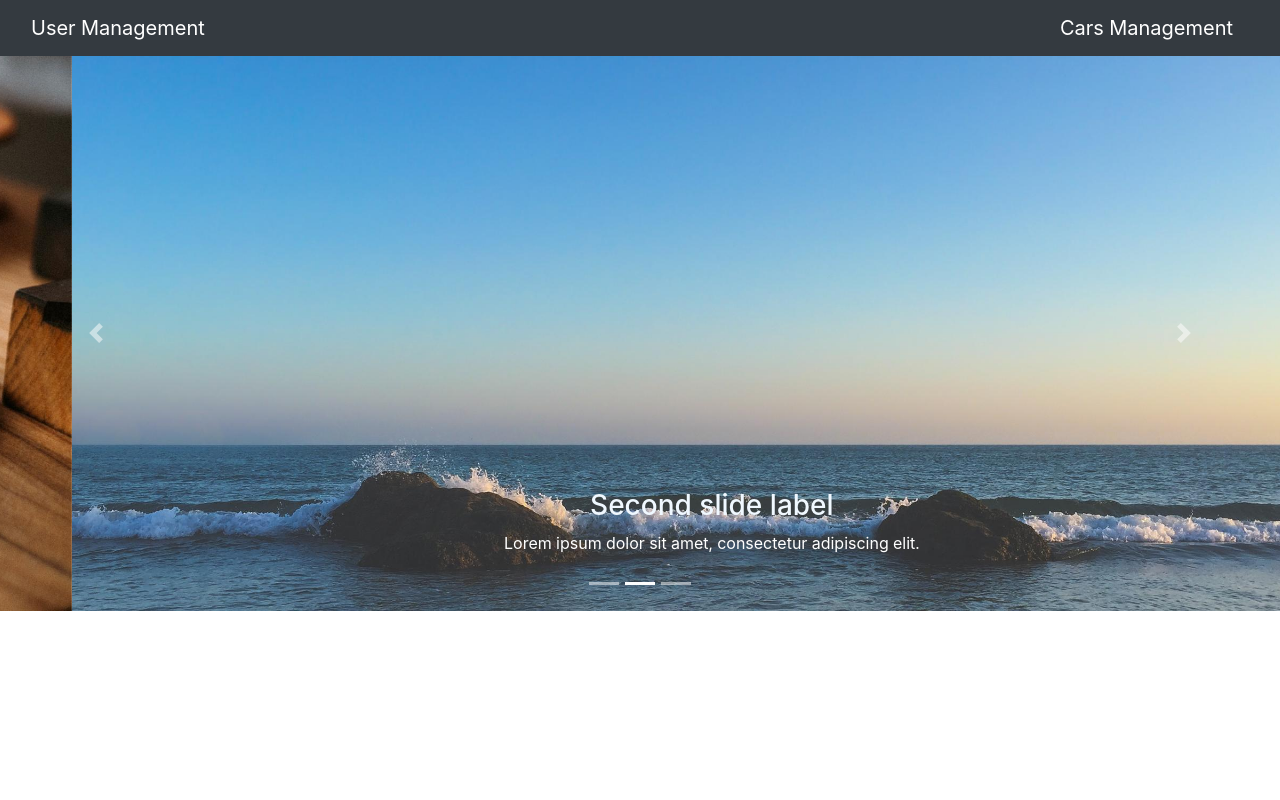
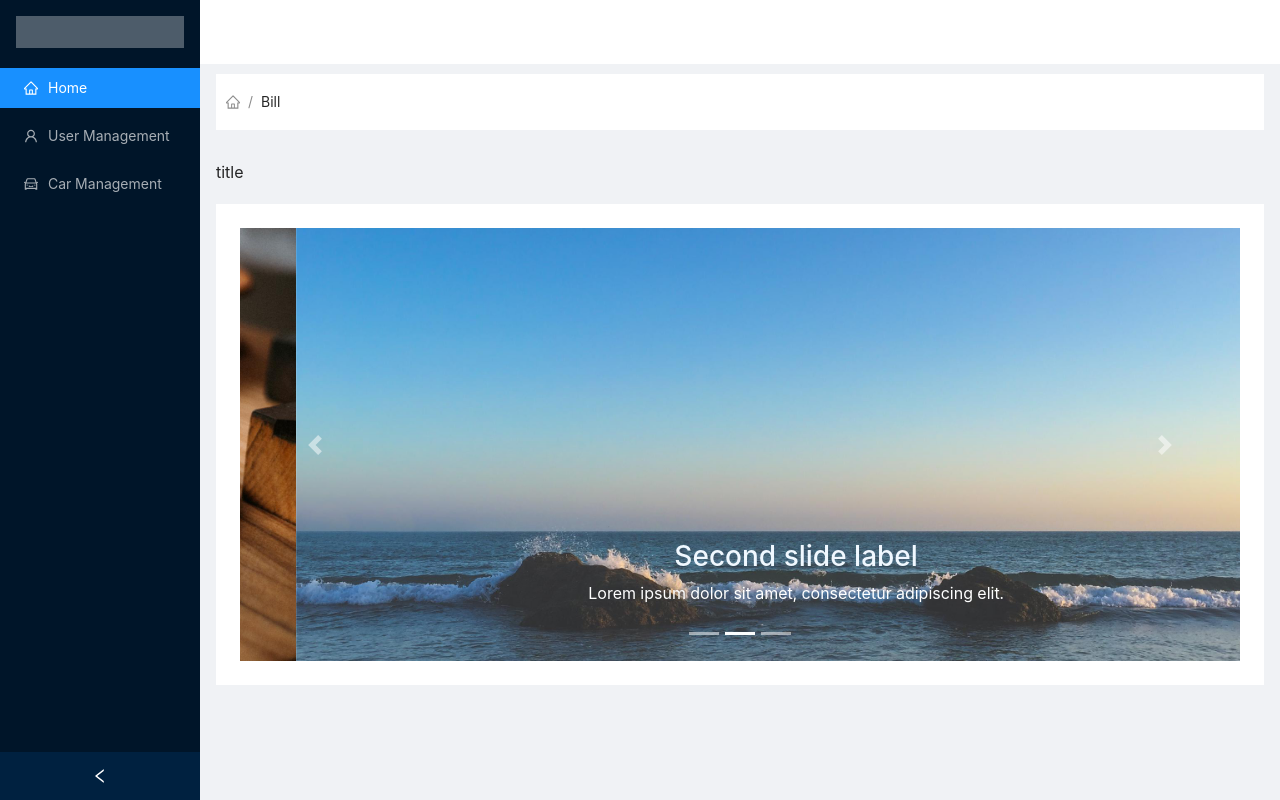
Before and after one commit to Uchaneishvili/WebApplication, a React (Create React App) app in the folder client/usermanagement/: page / in a window 1280 px wide. Built offline with nearby package versions, Linux system fonts and the light colour scheme.

Commit message:
Pagination and Sorting Fixed

```diff
--- a/client/usermanagement/src/App.css
+++ b/client/usermanagement/src/App.css
@@ -1 +1,34 @@
 @import "~antd/dist/antd.css";
+
+.site-layout-background-header {
+  background-color: white;
+}
+
+.logo {
+  height: 32px;
+  margin: 16px;
+  background: rgba(255, 255, 255, 0.3);
+}
+
+.anticon svg {
+  display: flex;
+}
+
+.breadCrumb {
+  background-color: white;
+  margin: 10px 0px;
+  padding: 1px 10px;
+}
+
+.content-container {
+  background-color: white;
+}
+.site-layout-background-title {
+  background-color: transparent;
+}
+
+/* .sider {
+  height: 100%;
+  width: 250px;
+  position: fixed;
+} */
--- a/client/usermanagement/src/App.js
+++ b/client/usermanagement/src/App.js
@@ -1,20 +1,79 @@
 import "./App.css";
-import React from "react";
-import Navigation from "./Navigation";
+import React, { useEffect, useState } from "react";
 import UserManagement from "./UserManagement/UserManagement";
 import CarsManagement from "./CarsManagement/CarsManagement";
-import { BrowserRouter as Router, Route } from "react-router-dom";
+import { BrowserRouter as Router, Route, Link } from "react-router-dom";
+import { Layout, Menu, Breadcrumb } from "antd";
+import { UserOutlined, HomeOutlined, CarOutlined } from "@ant-design/icons";
 import Slider from "./Slider";
 
 function App() {
+  const { Header, Content, Sider } = Layout;
+  const [collapsed, setCollapsed] = useState(false);
+
+  useEffect(() => {
+    return () => {
+      setCollapsed(collapsed);
+    };
+  }, [collapsed]);
   return (
     <div>
       <Router>
-        <Navigation />
+        <Layout style={{ minHeight: "100vh" }}>
+          <Sider collapsible onCollapse={() => setCollapsed(collapsed)}>
+            <div className="logo" />
+            <Menu theme="dark" defaultSelectedKeys={["1"]} mode="inline">
+              <Menu.Item key="1" icon={<HomeOutlined />}>
+                Home
+                <Link to={"/"}></Link>
+              </Menu.Item>
 
-        <Route path="/UserManagement" component={UserManagement} />
-        <Route path="/CarsManagement" component={CarsManagement} />
-        <Route path="/" exact component={Slider} />
+              <Menu.Item key="2" icon={<UserOutlined />}>
+                User Management
+                <Link to={"/UserManagement"}></Link>
+              </Menu.Item>
+
+              <Menu.Item key="9" icon={<CarOutlined />}>
+                Car Management
+                <Link to={"/CarsManagement"}></Link>
+              </Menu.Item>
+            </Menu>
+          </Sider>
+          <Layout className="site-layout">
+            <Header
+              className="site-layout-background-header"
+              style={{ padding: 0 }}
+            />
+
+            <Content style={{ margin: "0 16px" }}>
+              <div className="breadCrumb">
+                <Breadcrumb style={{ margin: "16px 0" }}>
+                  <Breadcrumb.Item href="/">
+                    <HomeOutlined />
+                  </Breadcrumb.Item>
+                  <Breadcrumb.Item>Bill</Breadcrumb.Item>
+                </Breadcrumb>
+              </div>
+              <Header
+                className="site-layout-background-title"
+                style={{ padding: 0 }}
+              >
+                title
+              </Header>
+
+              <div className="content-container">
+                <div
+                  className="site-layout-background"
+                  style={{ padding: 24, minHeight: 360 }}
+                >
+                  <Route path="/" exact component={Slider} />
+                  <Route path="/UserManagement" component={UserManagement} />
+                  <Route path="/CarsManagement" component={CarsManagement} />
+                </div>
+              </div>
+            </Content>
+          </Layout>
+        </Layout>
       </Router>
     </div>
   );
--- a/client/usermanagement/src/CarsManagement/Components/CarsTable.js
+++ b/client/usermanagement/src/CarsManagement/Components/CarsTable.js
@@ -1,4 +1,4 @@
-import React, { useState } from "react";
+import React, { useState, useEffect } from "react";
 import Axios from "axios";
 import Popup from "./Popup";
 import Pagination from "./Pagination";
@@ -6,20 +6,24 @@ import Search from "./Search";
 import PopupConfirm from "./PopupConfirm";
 import "./CarsTable.css";
 import { Table, Button } from "antd";
+import axios from "axios";
 
 function CarsTable() {
   const [carsList, setCarsList] = useState();
-  const [pages, setPages] = useState();
+  const [current, setCurrent] = useState();
+  const [total, setTotal] = useState();
   const [car, setCar] = useState({});
   const [modal, setModal] = useState();
   const [confirmPopup, setConfirmPopup] = useState();
   const [carIdToDelete, setCarIdToDelete] = useState();
-  const [sortObjectInCar, setSortObjectInCar] = useState({});
 
   const addCar = () => {
     setModal(true);
     setCar({});
   };
+  useEffect(() => {
+    loadData(1, "");
+  }, []);
 
   const editCar = (car) => {
     setModal(true);
@@ -27,7 +31,13 @@ function CarsTable() {
     console.log("editcar");
   };
 
-  const loadData = async (page, search, sortField, sortDirection) => {
+  const loadData = async (
+    page,
+    search,
+    sortField,
+    sortDirection,
+    filterFields
+  ) => {
     let url = `http://localhost:3001/cars/read?page=${page}`;
     if (search) {
       url += `&search=${search}`;
@@ -37,9 +47,19 @@ function CarsTable() {
       url += `&sortField=${sortField}&sortDirection=${sortDirection}`;
     }
 
+    if (filterFields) {
+      Object.keys(filterFields).forEach((key) => {
+        const joinedFilterValue = filterFields[key]?.join();
+        console.log(joinedFilterValue);
+        url += `&${key}=${joinedFilterValue}`;
+      });
+      console.log(url);
+    }
+
     await Axios.get(url).then((response) => {
       setCarsList(response.data.data);
-      setPages(response.data.pages);
+      setCurrent(response.data.page);
+      setTotal(response.data.count);
     });
   };
 
@@ -63,33 +83,40 @@ function CarsTable() {
     setConfirmPopup(false);
   };
 
-  const sortInCar = (sortField) => {
-    if (!sortObjectInCar[sortField]) {
-      setSortObjectInCar({ [sortField]: "asc" });
-      loadData(1, "", sortField, "asc");
-    } else {
-      if (sortObjectInCar[sortField] == "asc") {
-        setSortObjectInCar({ [sortField]: "desc" });
-        loadData(1, "", sortField, "desc");
-      } else {
-        setSortObjectInCar({});
-        loadData(1, "");
-      }
-    }
-  };
-
   const tableHead = [
     {
       title: "Manufacturer",
       dataIndex: "manufacturer",
-      // sorter: ,
+      sorter: true,
+      filters: [
+        {
+          text: "Opel",
+          value: "opel",
+        },
+        {
+          text: "Ford",
+          value: "ford",
+        },
+        {
+          text: "Toyota",
+          value: "toyota",
+        },
+      ],
     },
     {
       title: "Model",
       dataIndex: "model",
-      sorter: () => {
-        loadData(1, "", "model", "asc");
-      },
+      sorter: true,
+      filters: [
+        {
+          text: "corsa",
+          value: "corsa",
+        },
+        {
+          text: "Vectra",
+          value: "vectra",
+        },
+      ],
     },
     {
       title: "Action",
@@ -118,12 +145,9 @@ function CarsTable() {
   ];
 
   const handleTableChange = (pagination, filters, sorter) => {
-    console.log({
-      sortField: sorter.field,
-      sortOrder: sorter.order,
-      pagination,
-      ...filters,
-    });
+    loadData(pagination.current, "", sorter.field, sorter.order, filters);
+
+    console.log(filters);
   };
 
   return (
@@ -141,65 +165,11 @@ function CarsTable() {
       <Table
         dataSource={carsList}
         columns={tableHead}
-        pagination={false}
+        pagination={{ current: current, pageSize: 10, total: total }}
         onChange={handleTableChange}
         rowKey={(car) => car._id}
       />
 
-      {/* <thead>
-          <tr>
-            <th>
-              Manufacturer{" "}
-              <span onClick={() => sortInCar("manufacturer")}>
-                {iconRenderer("manufacturer")}
-              </span>
-            </th>
-
-            <th>
-              Model
-              <span onClick={() => sortInCar("model")}>
-                {iconRenderer("model")}
-              </span>
-            </th>
-            <th>Action</th>
-          </tr>
-        </thead> */}
-
-      {/* {carsList &&
-        carsList.map((val) => {
-          return (
-            <tbody key={val._id}>
-              <tr>
-                <td scope="col" className="manufacturer" id="Manufacturer">
-                  {val.manufacturer}
-                </td>
-                <td scope="col" className="model" id="Model">
-                  {val.model}
-                </td>
-                <td scope="col" className="buttonsContainer" id="Action">
-                  <button
-                    className="btn btn-danger deteleTableButton"
-                    onClick={() => openConfirmPopup(val._id)}
-                  >
-                    delete
-                  </button>
-                  <button
-                    className="btn btn-success updateTableButton"
-                    onClick={() => editCar(val)}
-                  >
-                    Update
-                  </button>
-                </td>
-              </tr>
-            </tbody>
-          );
-        })} */}
-      <Pagination
-        totalPages={pages}
-        loadData={loadData}
-        carsList={carsList}
-        setCarsList={setCarsList}
-      />
       <Popup
         modal={modal}
         car={car}
--- a/client/usermanagement/src/CarsManagement/Components/Popup.js
+++ b/client/usermanagement/src/CarsManagement/Components/Popup.js
@@ -3,9 +3,7 @@ import axios from "axios";
 import { Form, Modal, Input } from "antd";
 import "./Popup.css";
 import { useForm } from "antd/lib/form/Form";
-
 function Popup(props) {
-  const { register, handleSubmit, errors } = useForm();
   const [popupEnable, setPopupEnable] = useState();
 
   const [form] = useForm();
```
Also changed, not shown: 1 other file (tests, documents, lock files or other folders).
